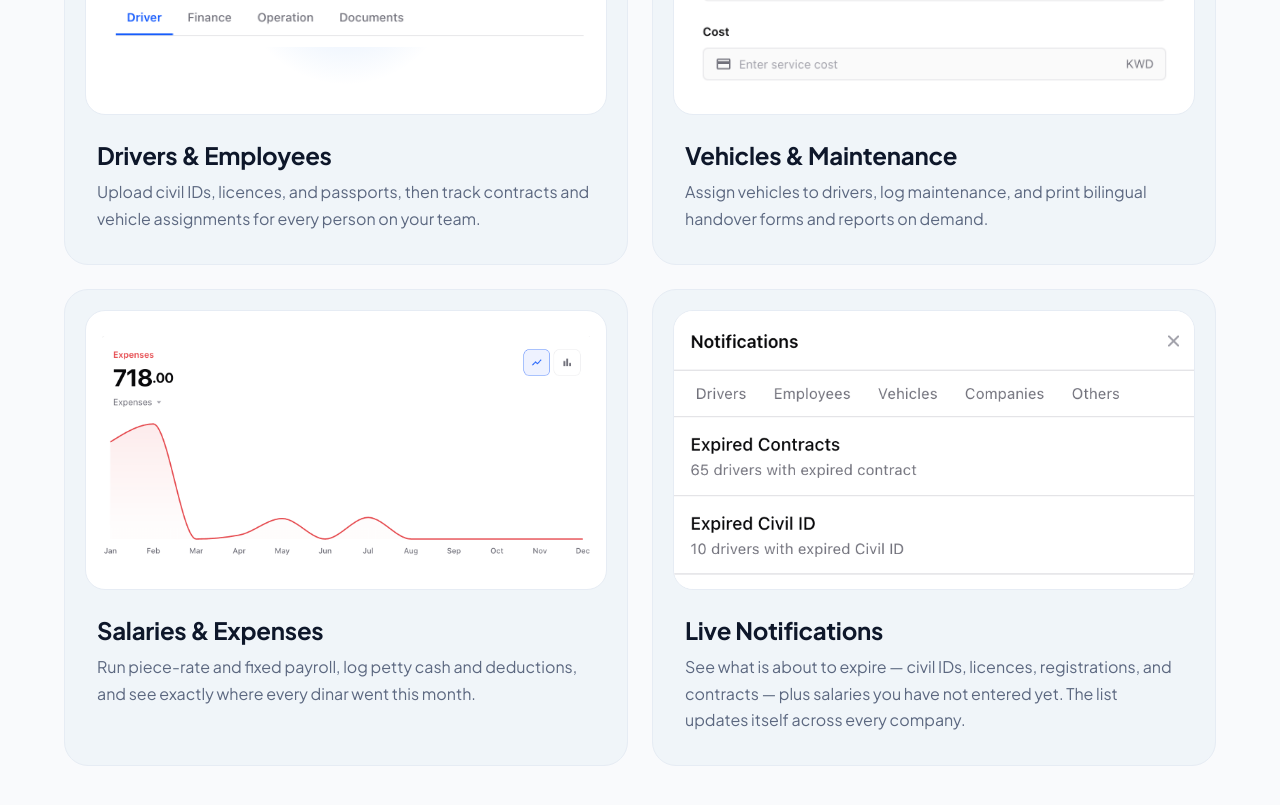
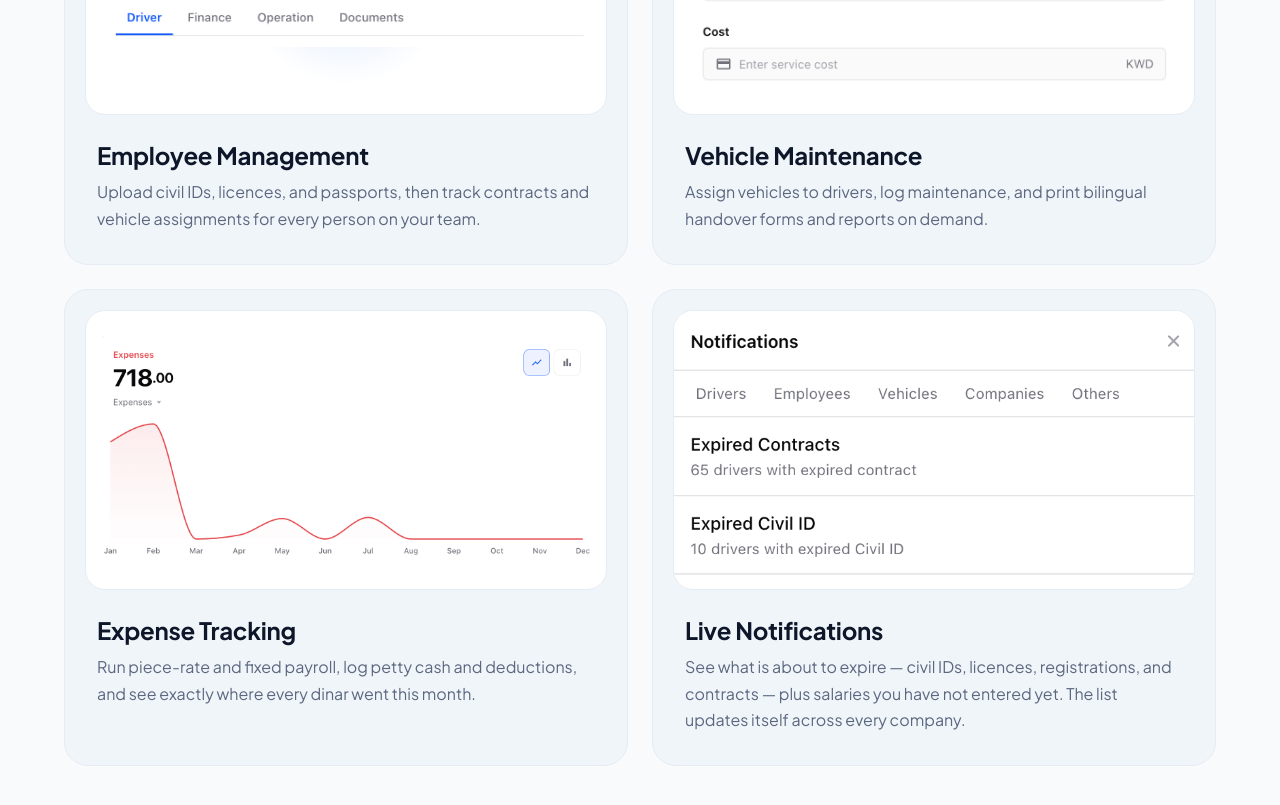
Before and after one commit to FahadAlduaij/fleethub-web, a React (Vite) app: page / in a window 1280 px wide. Shown: the part 2760-3565 px from the top of the page. Built offline with nearby package versions, Linux system fonts and the light colour scheme.

Commit message:
Use Vehicle Maintenance as the maintenance card title

```diff
--- a/src/content.js
+++ b/src/content.js
@@ -83,7 +83,7 @@ export const howItWorks = {
     'Powerful tools that help you manage people, vehicles, and payroll with confidence.',
   cards: [
     {
-      title: 'Drivers & Employees',
+      title: 'Employee Management',
       description:
         'Upload civil IDs, licences, and passports, then track contracts and vehicle assignments for every person on your team.',
       art: 'people',
@@ -94,7 +94,7 @@ export const howItWorks = {
         'FleetHub driver profile header showing the driver’s ID, company, aggregator, and status',
     },
     {
-      title: 'Vehicles & Maintenance',
+      title: 'Vehicle Maintenance',
       description:
         'Assign vehicles to drivers, log maintenance, and print bilingual handover forms and reports on demand.',
       art: 'vehicle',
@@ -106,7 +106,7 @@ export const howItWorks = {
         'FleetHub vehicle service form with odometer, maintenance, and cost fields',
     },
     {
-      title: 'Salaries & Expenses',
+      title: 'Expense Tracking',
       description:
         'Run piece-rate and fixed payroll, log petty cash and deductions, and see exactly where every dinar went this month.',
       art: 'payroll',
```
